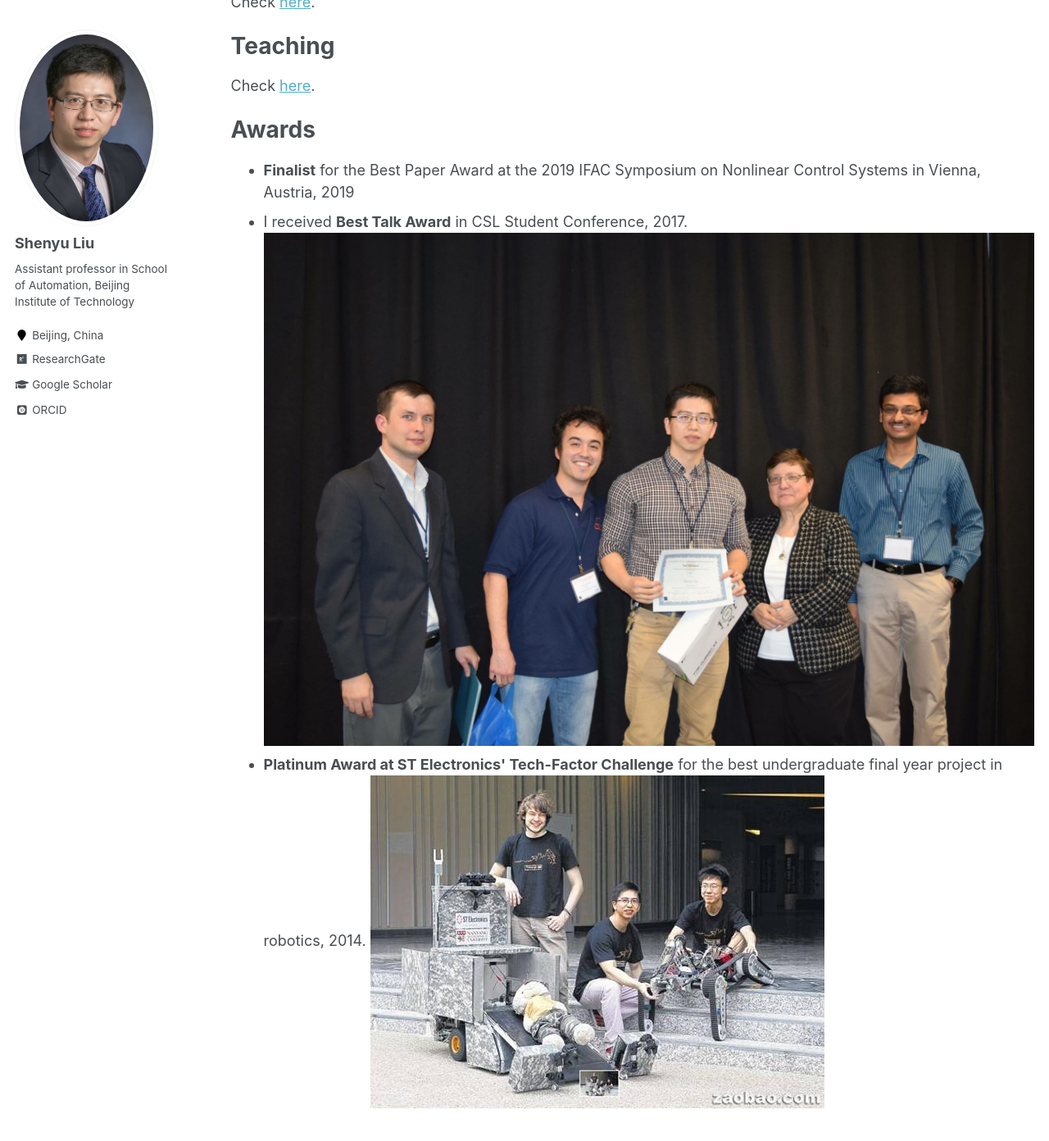
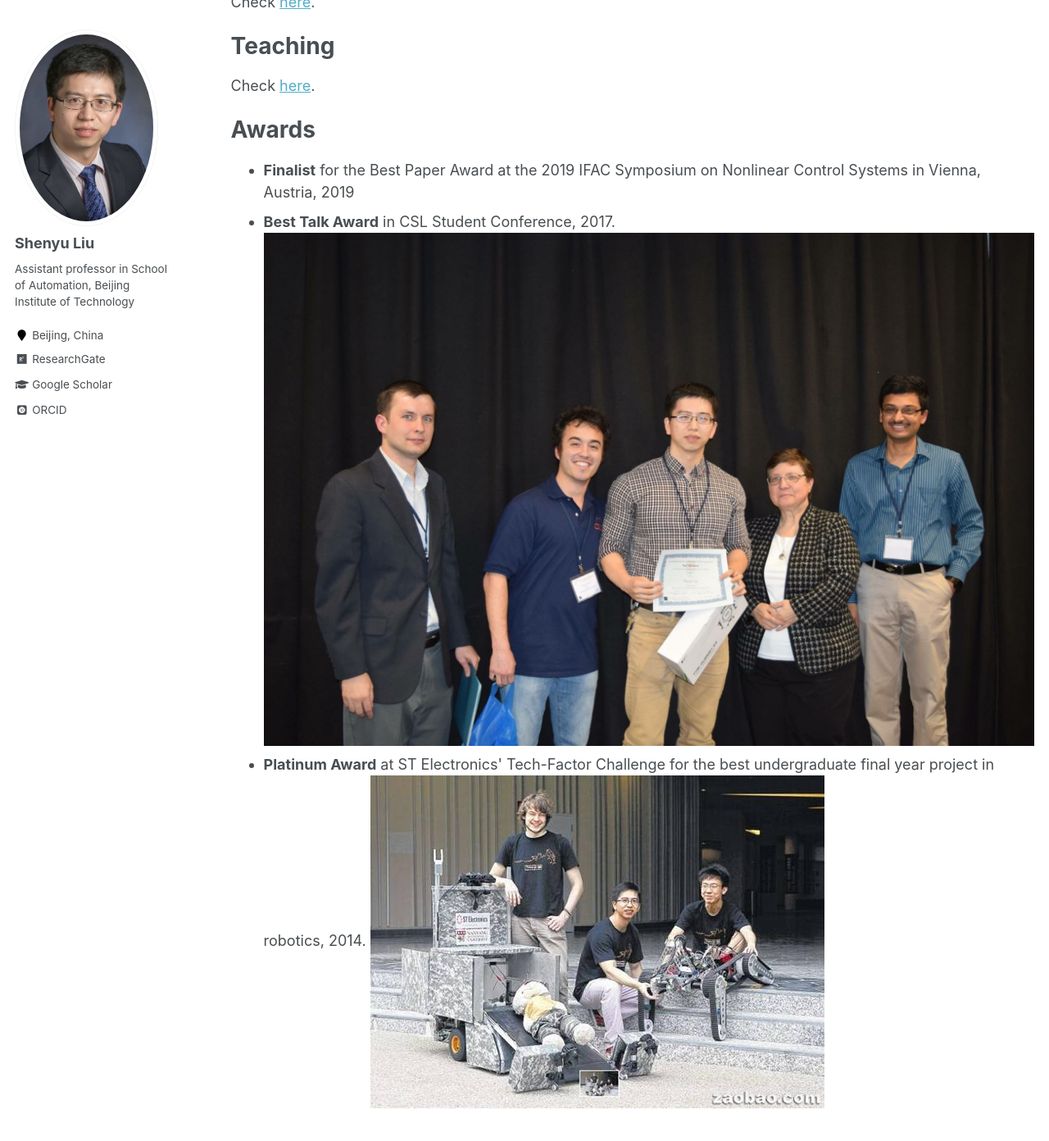
Before and after one commit to Shenyu-Liu/Shenyu-Liu.github.io, a Jekyll site: the page built from _pages/cv.md, in a window 1280 px wide and 1400 px high, scrolled down 1207 px. Shown: the top 1392 px of the window at 82% size. Built offline with Jekyll 4.4.1, drawn with Linux system fonts in a browser that asks for light colours; some web fonts are replaced.

Commit message:
Update cv.md

```diff
--- a/_pages/cv.md
+++ b/_pages/cv.md
@@ -55,5 +55,5 @@ Awards
 ======
 * <strong>Finalist</strong> for the Best Paper Award at the 2019 IFAC Symposium on Nonlinear Control
 Systems in Vienna, Austria, 2019
-* I received <strong>Best Talk Award</strong> in CSL Student Conference, 2017. ![Best Talk Award in CSLSC 2017](/images/CSLSC.jpg)
-* <strong>Platinum Award at ST Electronics&#39; Tech-Factor Challenge</strong> for the best undergraduate final year project in robotics, 2014. ![Platinum Award at Tech-Factor Challenge 2014](/images/Singapore.png)
+* <strong>Best Talk Award</strong> in CSL Student Conference, 2017. ![Best Talk Award in CSLSC 2017](/images/CSLSC.jpg)
+* <strong>Platinum Award</strong> at ST Electronics&#39; Tech-Factor Challenge for the best undergraduate final year project in robotics, 2014. ![Platinum Award at Tech-Factor Challenge 2014](/images/Singapore.png)
```
